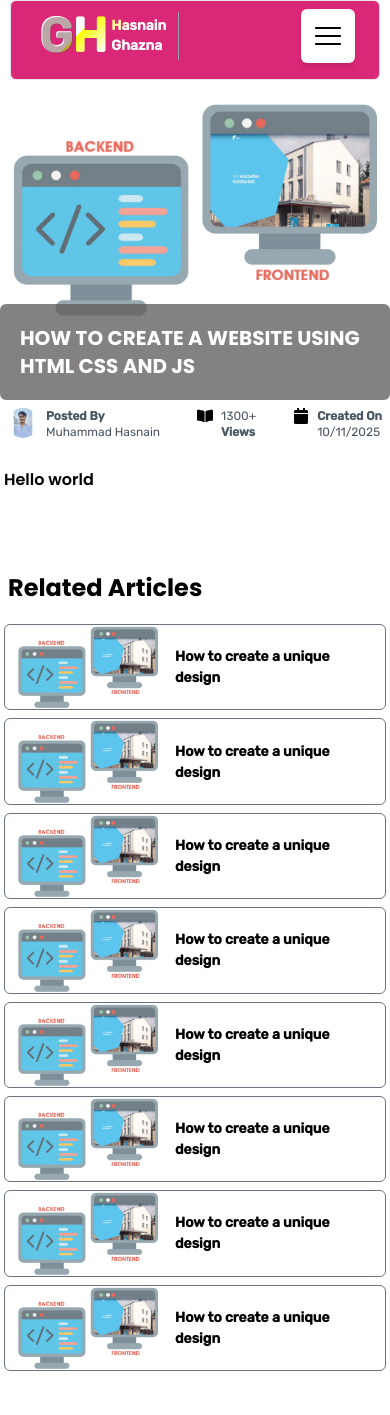
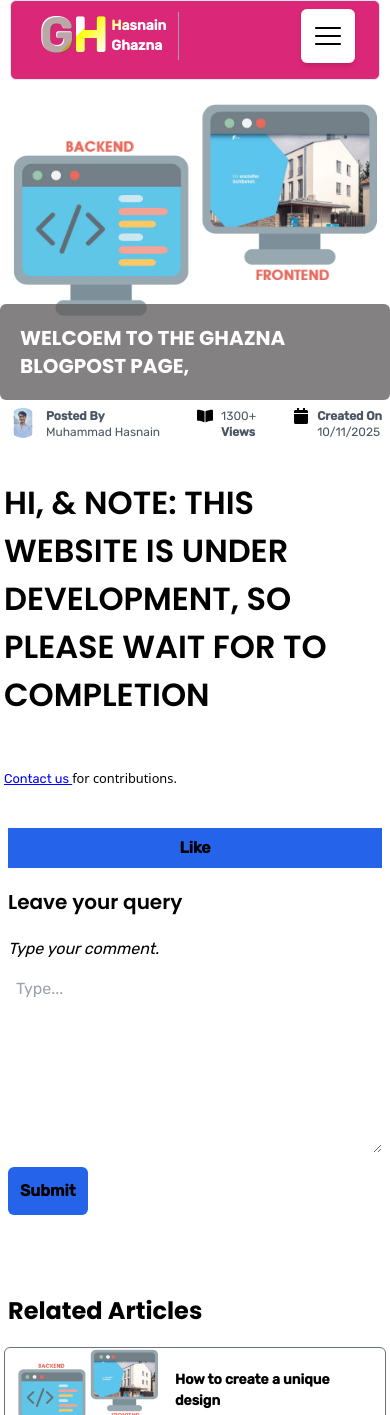
Before and after one commit to mhgkhan/ghazna, a Next.js app: page /blog/ghaznakhan in a window 390 px wide. Shown: the top 1415 px of the page. Built offline with nearby package versions, Linux system fonts and the light colour scheme.

Commit message:
BLOGPOSTPAGE: added Like button, comment section, also add some stylings for dangerouslySetInnerHTML if accepting

```diff
--- a/src/app/blog/[slug]/page.js
+++ b/src/app/blog/[slug]/page.js
@@ -1,7 +1,7 @@
 import Image from 'next/image';
 import Link from 'next/link';
 import React from 'react'
-import { FaBookOpen, FaCalendar } from 'react-icons/fa';
+import { FaBookOpen, FaCalendar, FaHeart } from 'react-icons/fa';
 
 const page = async ({ params }) => {
     const parm = await params;
@@ -17,7 +17,7 @@ const page = async ({ params }) => {
                                 <Image src={"/images/services/fullstack.png"} alt='blog-picture' width={600} height={400} className='relative max-w-full max-h-full object-cover object-center' />
                                 <div className="rounded-md dark:bg-[#e7e3e3c2] bg-[#5f5c5cc5] title-area-head-blog absolute bottom-0 w-full h-auto p-5">
                                     <h1 className='lg:text-4xl md:text-2xl text-xl dark:text-black text-white font-bold'>
-                                        HOW TO CREATE A WEBSITE USING HTML CSS AND JS
+                                        WELCOEM TO THE GHAZNA BLOGPOST PAGE,
                                     </h1>
                                 </div>
                             </div>
@@ -38,8 +38,29 @@ const page = async ({ params }) => {
                             </div>
                         </div>
 
-                        <div className='blogpost-content px-1 py-5' dangerouslySetInnerHTML={{__html: `<h1> Hello world </h1>`}}>
+                        <div id="blogpost-content" className='blogpost-content px-1 py-5' dangerouslySetInnerHTML={{
+                            __html: `
+                            <h1 > HI, & NOTE: THIS WEBSITE IS UNDER DEVELOPMENT, SO PLEASE WAIT FOR TO COMPLETION  </h1>
+                            <br />
+                            <br />
+                            <a href="mailto:muhammadhasnainghazna@gmail.com"> Contact us </a> for contributions.
+                          ` }}>
 
+                        </div>
+
+                        <div className="my-5 px-2 bl">
+                            <div className="actions-buttons flex items-center justify-center gap-5 w-full">
+                                <button className="p-2 font-bold text-center border-none bg-blue-600 md:w-[45%] w-full flex items-center justify-center gap-2">Like</button>
+                                {/* <button className="p-2 font-bold text-center border-none bg-blue-600 w-[45%]">Dislike</button> */}
+                            </div>
+                            <div className="my-5">
+                                <form>
+                                    <h2 className='md:text-2xl text-xl my-5'>Leave your query </h2>
+                                    <label htmlFor="message" className='italic'>Type your comment.</label>
+                                    <textarea rows={7} name='comment' id='message' required minLength={5} maxLength={500} autoComplete="off" className='w-full p-2  border-none rounded-md my-2 dark:bg-gray-700 focus:border-dotted focus:border-2 bg-white dark:focus:bg-gray-600 focus:gray-300 bg-none border border-1 border-gray-500 outline-none' placeholder='Type...'></textarea>
+                                    <button type="submit" className='w-auto p-3 rounded-md border-none bg-blue-600 font-bold text-center hover:bg-blue-500'>Submit</button>
+                                </form>
+                            </div>
                         </div>
 
                     </div>
@@ -58,7 +79,6 @@ const page = async ({ params }) => {
                                 })
                             }
                         </div>
-
                     </aside>
                 </div>
             </section>
--- a/src/app/blog/page.js
+++ b/src/app/blog/page.js
@@ -1,7 +1,7 @@
 import Image from 'next/image'
 import Link from 'next/link'
 import React from 'react'
-import { FaComment, FaEye, FaHeart, FaMehRollingEyes } from 'react-icons/fa'
+import { FaComment, FaComments, FaEye, FaHeart, FaMehRollingEyes } from 'react-icons/fa'
 
 const page = () => {
   return (
@@ -26,11 +26,14 @@ const page = () => {
                   <h3 className='text-xl font-bold'> How to create a software without coding/AI How?</h3>
                 </div>
                 <div className='blog-card-footer px-3 w-full flex items-center justify-between py-1 pt-2 gap-7 border-1 border-t border-gray-500'>
-                  <div className="flex dark:text-gray-300 text-gray-600 items-center justify-center gap-2">
-                    <span className="text-2xl"><FaEye /></span> <span className='text-sm'>300+ Views </span>
+                  <div className="flex dark:text-gray-300 text-gray-600 items-center justify-center gap-1">
+                    <span className="text-2xl"><FaHeart /></span> <span className='text-sm'>300+</span>
                   </div>
-                  <div className="flex dark:text-gray-300 text-gray-600 items-center justify-center gap-2">
-                    <span className="text-2xl"><FaHeart /></span> <span className='text-sm'>300+ Likes </span>
+                  <div className="flex dark:text-gray-300 text-gray-600 items-center justify-center gap-1">
+                    <span className="text-2xl"><FaComments /></span> <span className='text-sm'>200+</span>
+                  </div>
+                  <div className="flex dark:text-gray-300 text-gray-600 items-center justify-center gap-1">
+                    <span className="text-2xl"><FaEye /></span> <span className='text-sm'>300+ </span>
                   </div>
                 </div>
               </Link>
--- a/src/app/globals.css
+++ b/src/app/globals.css
@@ -59,5 +59,36 @@ h6 {
 
 .title-area-head-blog{
   background: #5f5c5cc5;
+}
 
+
+.blogpost-content a{
+  text-decoration: underline !important;
+  color:blue !important;
 }
+.blogpost-content h1{
+ font-size: 2rem !important;
+ margin: .7rem 0px !important;
+}
+.blogpost-content:has(h2,h3,h4,h6){
+  margin: .7rem 0px !important;
+}
+
+.blogpost-content h2{
+  font-size: 1.5rem !important;
+}
+
+.blogpost-content h3{
+  font-size: 1.3rem !important;
+}
+.blogpost-content h4{
+  font-size: 1rem !important;
+}
+
+
+
+@media screen and (max-width:700px){
+  #blogpost-content:has(h1,h2,h3,h4){
+    font-size: 80% !important;
+  }
+}
```
